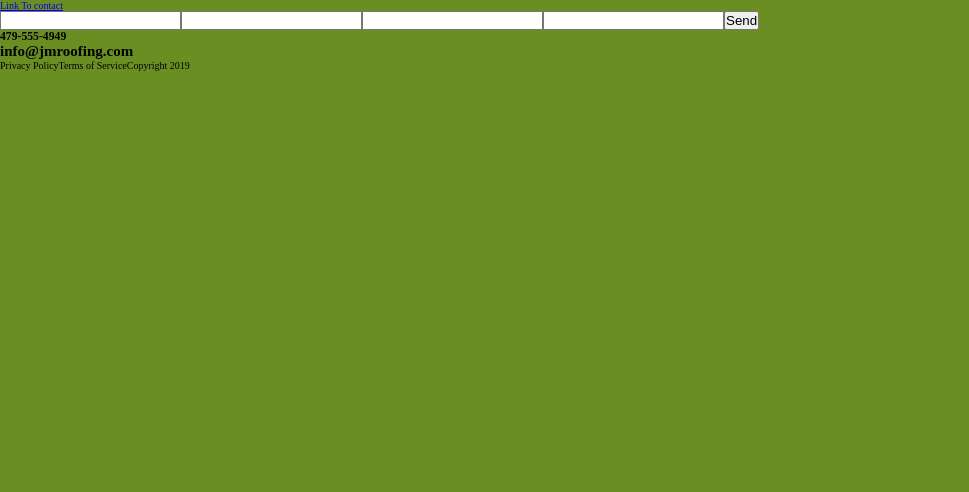
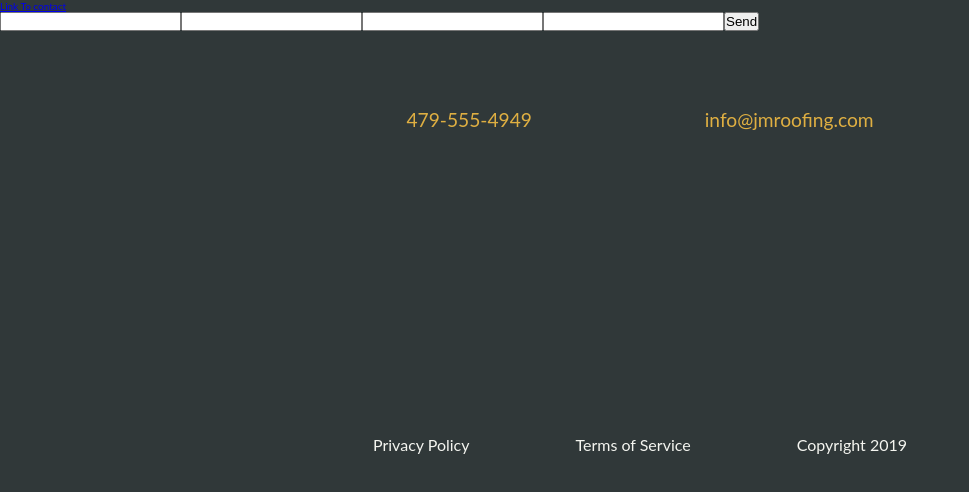
Before and after one commit to ronaldpedid/jmroofing, a React app in the folder client/: page /contact in a window 1280 px wide. Shown: the top 492 px of the page, without its empty margins (0-969 px from the left). Built offline with nearby package versions, Linux system fonts and the light colour scheme; the HTML template or start-up script is replaced by a standard one.

Commit message:
landing page styles added

```diff
--- a/client/src/components/boxes/Box.js
+++ b/client/src/components/boxes/Box.js
@@ -1,6 +1,5 @@
 import React, { Component } from 'react';
 import styles from '../../index.scss';
-import { Button } from '../button/Button';
 
 export class ContentBox extends Component {
   constructor(props) {
@@ -11,7 +10,7 @@ export class ContentBox extends Component {
   }
   render() {
     return (
-      <div className={styles.contentBox}>
+      <div className={this.props.className}>
         {this.props.children}
       </div>
     )
@@ -22,14 +21,14 @@ export class BoxRow extends Component {
   render() {
     return (
       <div className={styles.contentRow}>
-        <ContentBox>IMAGE COMING SOON</ContentBox>
-        <ContentBox>
-          <h5>GAUREETEE #1</h5>
-          <h2>Experience Matters</h2>
-          <p>Our craftmenship speaks for itself. So does our XX years of service to NWA.</p>
-          <Button className={styles.transButton}>
+        <ContentBox className={styles.bgCell1}></ContentBox>
+        <ContentBox className={styles.blueBox}>
+          <h3 className={styles.contentHat}>GAUREETEE #1</h3>
+          <h2 className={styles.contentHeader}>Experience Matters</h2>
+          <p className={styles.contentTag}>Our craftmenship speaks for itself. So does our XX years of service to NWA.</p>
+          <a className={styles.infoButton}>
             See More
-          </Button>
+          </a>
         </ContentBox>
       </div>
     )
@@ -40,13 +39,13 @@ export class BoxRowReverse extends Component {
   render() {
     return (
       <div className={styles.contentRow}>
-        <ContentBox>
-          <h2>Thinking about upgrading your skylight?</h2>
-          <p>We'll handle installing, you handle the cloud watching.</p>
-          <Button className={styles.transButton}>
-            Explore Services </Button>
+        <ContentBox className={styles.greenBox}>
+          <h2 className={styles.contentHeader}>Thinking about upgrading your skylight?</h2>
+          <p className={styles.contentTag}>We'll handle installing, you handle the cloud watching.</p>
+          <a className={styles.infoButton}>
+            Explore Services </a>
         </ContentBox>
-        <ContentBox>IMAGE COMING SOON</ContentBox>
+        <ContentBox className={styles.bgCell2}></ContentBox>
 
       </div>
     )
@@ -56,10 +55,13 @@ export class BoxRowReverse extends Component {
 export class BoxTestimonials extends Component {
   render() {
     return (
-      <div className={styles.contentRow}>
+      <section className={styles.contentBigBoxTest}>
+
         <h3>Customer Review</h3>
         <p> " some testimonial "</p>
-      </div>
+
+      </section>
+
     )
   }
 }
--- a/client/src/components/boxes/box.scss
+++ b/client/src/components/boxes/box.scss
@@ -1,7 +1,6 @@
 .contentBox{
   width: 50%;
-  height: 400px;
-  border: 1px solid black;
+  height: 600px;
   margin: 0 auto;
   display: flex;
   flex-direction: column;
@@ -9,7 +8,85 @@
   align-items: center;
 }
 
+.contentHat{
+  font-size: 1.2rem;
+  margin-bottom: .5rem;
+}
+
+.contentBigBox{
+  @extend .contentBox;
+  width: 100%;
+}
+
+.contentBigBoxTest{
+  @extend .contentBigBox;
+  height: 250px;
+  background-color: $offColor;
+}
+
+.contentBigBoxFooter{
+  @extend .contentBox;
+  width: 100%;
+  height: 500px;
+}
+
+.contentHero{
+  @extend .contentBigBox;
+  height: 900px;
+  background-image: url('https://res.cloudinary.com/the-sage-mages/image/upload/v1554313086/jmroofing/1landingroof.png');
+  background-size: cover;
+  text-align: center;
+
+}
+.contentTag{
+  margin: 1rem 0;
+  font-size: 1.4rem;
+
+}
+.contentFooter{
+  @extend .contentBigBox;
+  height: 200px;
+
+}
 .contentRow{
   display: flex;
   flex-direction: row;
 }
+
+.footerRow{
+  @extend .contentRow;
+  font-size: 1.2rem;
+  width: 50%;
+  align-items: center;
+  justify-content: space-around;
+  color: $offColor;
+}
+
+.infoRow{
+  @extend .footerRow;
+  margin-top: 19rem;
+  font-size: 1rem;
+}
+
+.contentHeader{
+  font-size: 2.2rem;
+}
+
+.blueBox{
+  @extend .contentBox;
+  background-color: $secondaryColor;
+}
+
+.greenBox{
+  @extend .contentBox;
+  background-color: $secondaryOffColor;
+}
+
+.bgCell1{
+  @extend .contentBox;
+  background-image: url('https://res.cloudinary.com/the-sage-mages/image/upload/v1554313084/jmroofing/2landingservice.png');
+}
+.bgCell2{
+  @extend .contentBox;
+  background-image: url('https://res.cloudinary.com/the-sage-mages/image/upload/v1554313086/jmroofing/3landingskylight.png');
+}
--- a/client/src/components/button/button.scss
+++ b/client/src/components/button/button.scss
@@ -1,6 +1,29 @@
 .transButton{
   max-width: 150px;
   width: 100%;
+  background: transparent;
+  text-align: center;
   padding: 1rem;
-  background: transparent;
+  font-size: 1.2rem;
+  cursor: pointer;
 }
+
+.heroButton{
+@extend .transButton;
+border: 1px solid $primaryColor;
+justify-content: space-around;
+margin: 1rem;
+}
+
+.infoButton{
+  @extend .transButton;
+  border: 1px solid $offColor;
+  color: $offColor;
+  margin: 1rem 0;
+
+}
+
+.buttonRow{
+  @extend .flex;
+  justify-content: center;
+}
--- a/client/src/components/footer/Footer.js
+++ b/client/src/components/footer/Footer.js
@@ -5,12 +5,12 @@ import styles from '../../index.scss';
 export default class Footer extends Component {
   render() {
     return (
-      <footer className={styles.footer}>
-        <div className={styles.contact}>
-          <h3><a>479-555-4949</a></h3>
-          <h2>info@jmroofing.com</h2>
+      <footer className={styles.contentBigBoxFooter}>
+        <div className={styles.footerRow}>
+          <a className={styles.hyperline} href="tel:479-555-4949">479-555-4949</a>
+          <a className={styles.hyperline} href="mailto:info@jmroofing.com">info@jmroofing.com</a>
         </div>
-        <div className={styles.info}>
+        <div className={styles.infoRow}>
           <a>Privacy Policy</a>
           <a>Terms of Service</a>
           <a>Copyright 2019</a>
--- a/client/src/components/landing/Lander.js
+++ b/client/src/components/landing/Lander.js
@@ -1,23 +1,31 @@
 import React, { Component } from 'react';
 import styles from '../../index.scss';
-import { Button } from '../button/Button';
 
-export default class Lander extends Component {
+export class Lander extends Component {
   render() {
     return (
-      <section className={styles.heroContainer}>
+      <section className={styles.contentHero}>
         <div className={styles.heroBackground}>
           <div className={styles.heroContent}>
-            <h1>Enjoy your scenery.</h1>
-            <h4>Weather it's preparing, repairing, or improving your roof. We are here to help.</h4>
-            <Button className={styles.heroButton}>View Services</Button>
-            <Button className={styles.heroButton}>About Us</Button>
+            <h1 className={styles.contentHeader}>Enjoy your scenery.</h1>
+            <h4 className={styles.contentTag}>Whether it's preparing, repairing, or improving your roof. We are here to help.</h4>
+            <div className={styles.buttonRow}>
+              <a className={styles.heroButton}>View Services</a>
+              <a className={styles.heroButton}>About Us</a>
+            </div>
           </div>
-        </div>
-        <div className={styles.heroFooter}>
-          <p>Need advice or assistance? <span className={styles.hyperline}>479-366-6442</span></p>
         </div>
       </section>
     )
   }
 }
+
+export class LanderFooter extends Component {
+  render() {
+    return (
+      <div className={styles.contentFooter}>
+        <p className={styles.assist}>Need advice or assistance? <a href="tel:1-479-366-6442" className={styles.hyperline}>479-366-6442</a></p>
+      </div>
+    )
+  }
+}
--- a/client/src/components/landing/lander.scss
+++ b/client/src/components/landing/lander.scss
@@ -0,0 +1,6 @@
+.assist{
+  font-size: 1.6rem;
+  a{
+    margin-left: 1rem;
+  }
+}
--- /dev/null
+++ b/client/src/global_css/styles.scss
@@ -0,0 +1,11 @@
+$primaryColor: #303839;
+$secondaryColor: #97a6a4;
+$offColor: #f4f5f0;
+$secondaryOffColor: #b9bfb1;
+$accentColor: #dfaf42;
+$siteFont: Lato, sans-serif;
+
+.hyperline{
+  color: $accentColor;
+  text-decoration: none;
+}
--- a/client/src/index.scss
+++ b/client/src/index.scss
@@ -1,12 +1,19 @@
 @import '../src/global_css/flexbox.scss';
 @import '../src/global_css/reset.scss';
+@import '../src/global_css/styles.scss';
 @import '../src/components/boxes/box.scss';
 @import '../src/components/button/button.scss';
 @import '../src/components/footer/footer.scss';
 @import '../src/components/landing/lander.scss';
 @import '../src/components/boxes/box.scss';
 
+html{
+  font-family: $siteFont;
+}
+
 body{
-  background-color: olivedrab;
+  font-size: 10px;
+  background-color: $primaryColor;
   overflow-x: hidden;
+
 }
--- a/client/src/views/Home/index.js
+++ b/client/src/views/Home/index.js
@@ -1,6 +1,6 @@
 import React, { Component } from 'react';
 import styles from './home.scss';
-import Lander from '../../components/landing/Lander';
+import { Lander, LanderFooter } from '../../components/landing/Lander';
 import { BoxRow, BoxTestimonials, BoxRowReverse } from '../../components/boxes/Box';
 
 export class HomeView extends Component {
@@ -9,6 +9,7 @@ export class HomeView extends Component {
     return (
       <div className={styles.homeWrapper}>
         <Lander />
+        <LanderFooter />
         <BoxRow />
         <BoxTestimonials />
         <BoxRowReverse />
```
Also changed, not shown: 1 other file (tests, documents, lock files or other folders).
